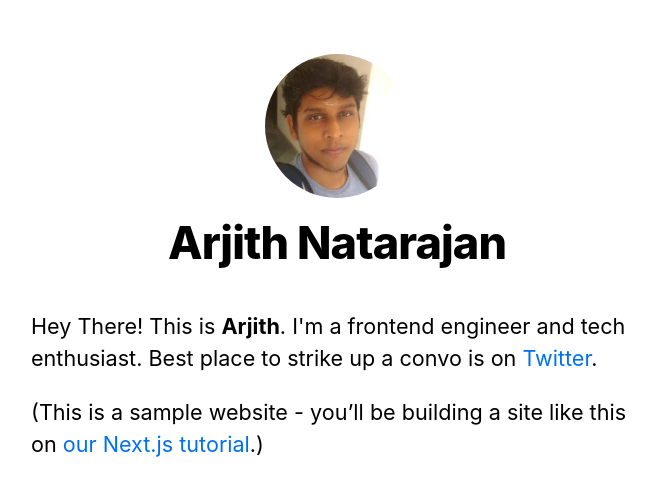
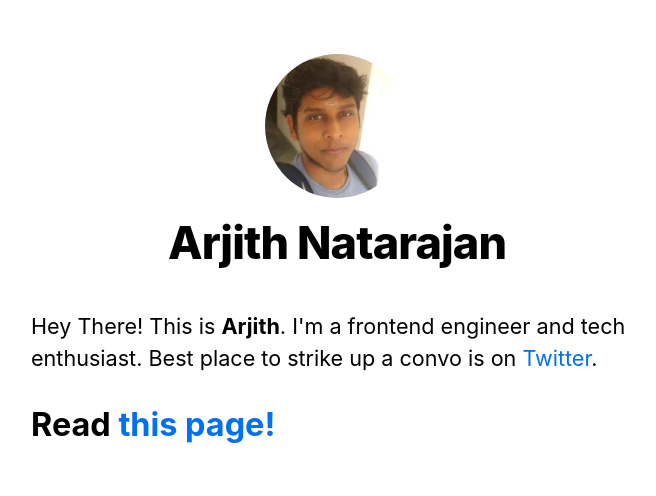
Before and after one commit to arjithn/web, a Next.js app: page / in a window 1280 px wide. Shown: the top 496 px of the page, without its empty margins (303-959 px from the left). Built offline with nearby package versions, Linux system fonts and the light colour scheme.

Commit message:
fix: Add link to articles

```diff
--- a/pages/index.js
+++ b/pages/index.js
@@ -1,3 +1,4 @@
+import Link from "next/link";
 import Head from "next/head";
 import Layout, { siteTitle } from "../components/layout";
 import utilStyles from "../styles/utils.module.css";
@@ -14,10 +15,12 @@
           enthusiast. Best place to strike up a convo is on{" "}
           <a href="https:/twitter.com/arjithn">Twitter</a>.
         </p>
-        <p>
-          (This is a sample website - you’ll be building a site like this on{" "}
-          <a href="https://nextjs.org/learn">our Next.js tutorial</a>.)
-        </p>
+        <h1>
+          Read{" "}
+          <Link href="/posts/first-post">
+            <a>this page!</a>
+          </Link>
+        </h1>
       </section>
     </Layout>
   );
```
